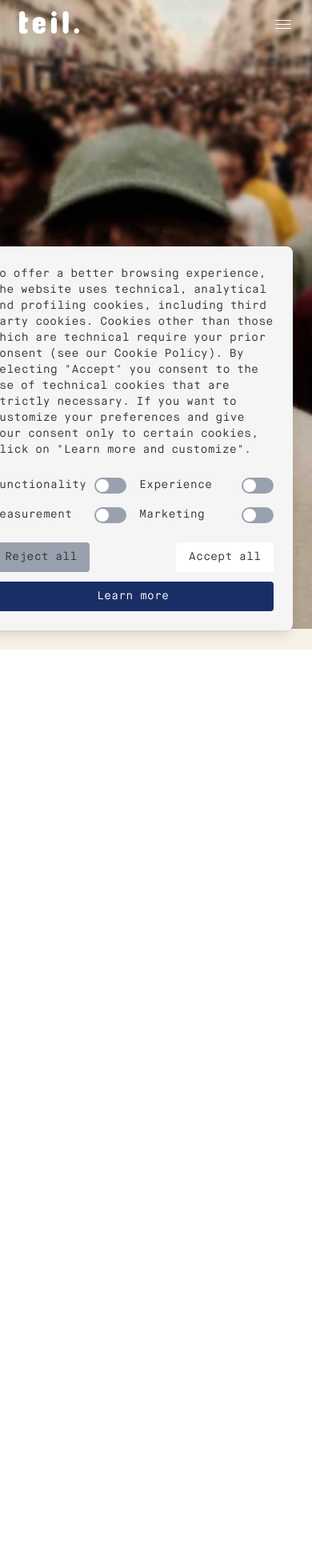
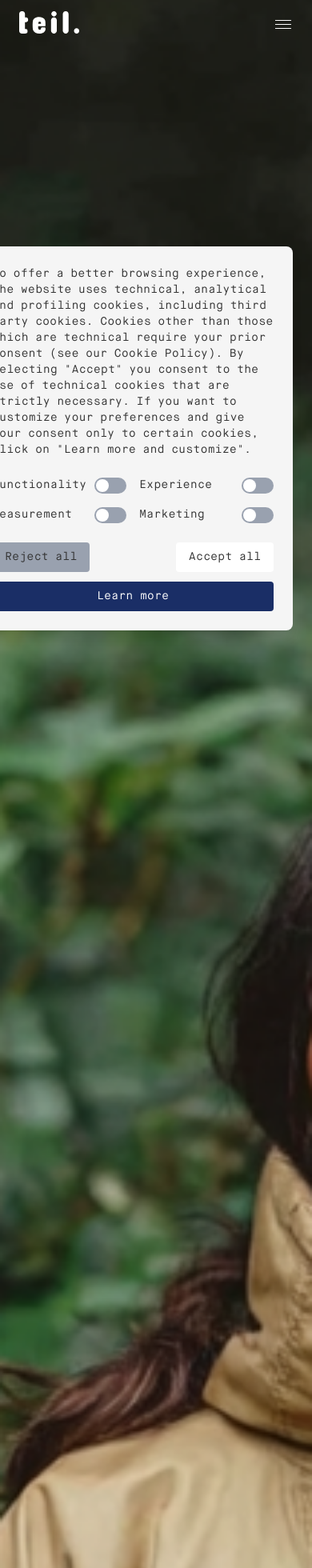
Before and after one commit to kooooz/teil-studio, a Next.js app in the folder Documents/teil.studio/: page / in a window 390 px wide. Shown: the part 32-1992 px from the top of the page at 80% size. Before the commit the page ends 844 px from the top, so only its background shows below. Built offline with nearby package versions, Linux system fonts and the light colour scheme.

Commit message:
Mobile: flow layout for homepage, keep absolute on desktop; hero/title, text blocks, grid, CTA, bottom image; switch Footer to flow variant

```diff
--- a/Documents/teil.studio/src/app/page.tsx
+++ b/Documents/teil.studio/src/app/page.tsx
@@ -7,7 +7,7 @@ export default function Home() {
   return (
     <div className="bg-[#f7f2e8] relative w-full min-h-screen overflow-x-hidden" data-name="Home" data-node-id="1:2">
       {/* Hero Image with crowd */}
-      <div className="relative h-[818px] w-full" data-name="Header Image" data-node-id="106:6">
+      <div className="relative h-[520px] md:h-[818px] w-full" data-name="Header Image" data-node-id="106:6">
         <Image
           alt="Hero image"
           src="/images/Header Image.png"
@@ -15,14 +15,9 @@ export default function Home() {
           className="object-cover"
           priority
         />
-      </div>
-
-      {/* Navigation */}
-      <Navigation currentPage="home" />
-
-      {/* Hero Title - Overlaid on hero image, left side */}
-      <div className="absolute left-6 md:left-[110px] top-[558px] w-full md:w-[1310px] px-6 md:px-0" data-node-id="35:164">
-        <h1 className="capitalize font-['Artifex_Hand_CF',_sans-serif] leading-[50px] md:leading-[75px] text-[40px] md:text-[70px] text-white">
+        {/* Hero Title - Overlaid on hero image */}
+        <div className="absolute left-6 md:left-[110px] bottom-10 md:bottom-auto md:top-[558px] w-[calc(100%-3rem)] md:w-[1310px] px-0" data-node-id="35:164">
+          <h1 className="capitalize font-['Artifex_Hand_CF',_sans-serif] leading-[42px] md:leading-[75px] text-[34px] md:text-[70px] text-white">
             Brand Strategy
             <br />
             Built Around People,
@@ -30,9 +25,13 @@ export default function Home() {
             Not Assumptions
           </h1>
         </div>
+      </div>
 
-      {/* Subtitle - Top right of hero */}
-      <div className="absolute right-6 md:right-[110px] top-[707px] w-full md:w-[298px] px-6 md:px-0" data-node-id="35:165">
+      {/* Navigation */}
+      <Navigation currentPage="home" />
+
+      {/* Subtitle - desktop only (mobile layout handled in flow below) */}
+      <div className="hidden md:block absolute right-6 md:right-[110px] top-[707px] w-full md:w-[298px] px-6 md:px-0" data-node-id="35:165">
         <p className="capitalize font-['Maison_Neue_Mono',_sans-serif] leading-[20px] md:leading-[25px] text-[12px] md:text-[14px] text-white whitespace-pre-line">
           We build brands with positioning,
           {'\n'}story, and identity that connect
@@ -41,8 +40,10 @@ export default function Home() {
       </div>
 
 
+      {/* Flow content for mobile; absolute positions re-applied on desktop */}
+      <div className="md:relative">
         {/* Centered brick/stone image */}
-      <div className="absolute left-1/2 transform -translate-x-1/2 top-[1000px] w-[300px] md:w-[577px] h-[300px] md:h-[577px]" data-name="brick 1" data-node-id="106:158">
+        <div className="mx-auto mt-8 md:mt-0 md:absolute md:left-1/2 md:transform md:-translate-x-1/2 md:top-[1000px] w-[180px] h-[180px] md:w-[577px] md:h-[577px]" data-name="brick 1" data-node-id="106:158">
           <Image
             alt="Brick center"
             src="/images/brick-center.png"
@@ -52,10 +53,9 @@ export default function Home() {
           />
         </div>
 
-
         {/* Text blocks container - centered */}
-      <div className="absolute left-6 md:left-1/2 md:transform md:-translate-x-1/2 top-[1746px] w-full md:w-[1015px] px-6 md:px-0">
-        <div className="grid grid-cols-1 md:grid-cols-2 gap-8 md:gap-[15px]">
+        <div className="px-6 md:px-0 md:absolute md:left-1/2 md:transform md:-translate-x-1/2 md:top-[1746px] w-full md:w-[1015px] mt-6 md:mt-0">
+          <div className="grid grid-cols-1 md:grid-cols-2 gap-6 md:gap-[15px]">
             {/* Left text block */}
             <div className="md:w-[500px]" data-node-id="12:14">
               <p className="font-['Maison_Neue_Mono',_sans-serif] leading-[20px] md:leading-[25px] text-[#1a2e66] text-[12px] md:text-[14px]">
@@ -71,9 +71,10 @@ export default function Home() {
             </div>
           </div>
         </div>
+      </div>
 
       {/* 2x2 Image Grid - centered */}
-      <div className="absolute left-6 md:left-1/2 md:transform md:-translate-x-1/2 top-[2128px] w-full md:w-[1015px] px-6 md:px-0">
+      <div className="px-6 md:px-0 md:absolute md:left-1/2 md:transform md:-translate-x-1/2 md:top-[2128px] w-full md:w-[1015px] mt-6 md:mt-0">
         <div className="grid grid-cols-1 md:grid-cols-2 gap-4 md:gap-[15px]">
           {/* Top left - Breakfast */}
           <Link href="/work" className="block group">
@@ -133,8 +134,8 @@ export default function Home() {
         </div>
       </div>
 
-      {/* CTA Button - Centered, directly above bottom image */}
-      <div className="absolute left-1/2 transform -translate-x-1/2 top-[3266px] w-[169px]" data-name="CTA Button" data-node-id="106:173">
+      {/* CTA Button - Centered */}
+      <div className="mx-auto my-8 md:my-0 md:absolute md:left-1/2 md:transform md:-translate-x-1/2 md:top-[3266px] w-[169px]" data-name="CTA Button" data-node-id="106:173">
         <Link
           href="/contact"
           className="bg-[#1a2e66] h-[44px] rounded-[15px] w-full hover:opacity-90 transition-opacity flex items-center justify-center"
@@ -147,7 +148,7 @@ export default function Home() {
       </div>
 
       {/* Bottom image - directly before footer */}
-      <div className="absolute h-[400px] md:h-[816px] left-0 top-[3403px] w-full">
+      <div className="h-[300px] md:h-[816px] w-full md:absolute md:left-0 md:top-[3403px]">
         <Image
           alt="Bottom image"
           src="/images/bottom image.png"
@@ -156,8 +157,8 @@ export default function Home() {
         />
       </div>
 
-      {/* Footer - positioned lower to not cover the bottom image */}
-      <Footer variant="absolute" />
+      {/* Footer - flow variant for mobile-friendly stacking */}
+      <Footer variant="flow" />
     </div>
   );
 }
--- a/Documents/teil.studio/src/app/work/page.tsx
+++ b/Documents/teil.studio/src/app/work/page.tsx
@@ -14,7 +14,7 @@ export default function Work() {
           {/* Project 1: Olin Skincare */}
           <div className="min-h-screen flex flex-col justify-center gap-10">
             <div className="flex justify-center px-6">
-              <Image alt="Olin Skincare Work" src="/images/olin.png" width={600} height={600} className="rounded-[8px] w-full max-w-[600px] h-auto" />
+              <Image alt="Olin Skincare Work" src="/images/olin.png" width={600} height={600} className="rounded-[8px] w-full max-w-[600px] aspect-square object-cover" />
             </div>
             <div className="w-full px-6 md:pl-[110px] md:pr-0">
               <p className="font-['Maison_Neue_Mono',_sans-serif] leading-[20px] text-[12px] text-[#1a2e66] text-left">
```
Lines whose indentation alone changed are shown as unchanged.
